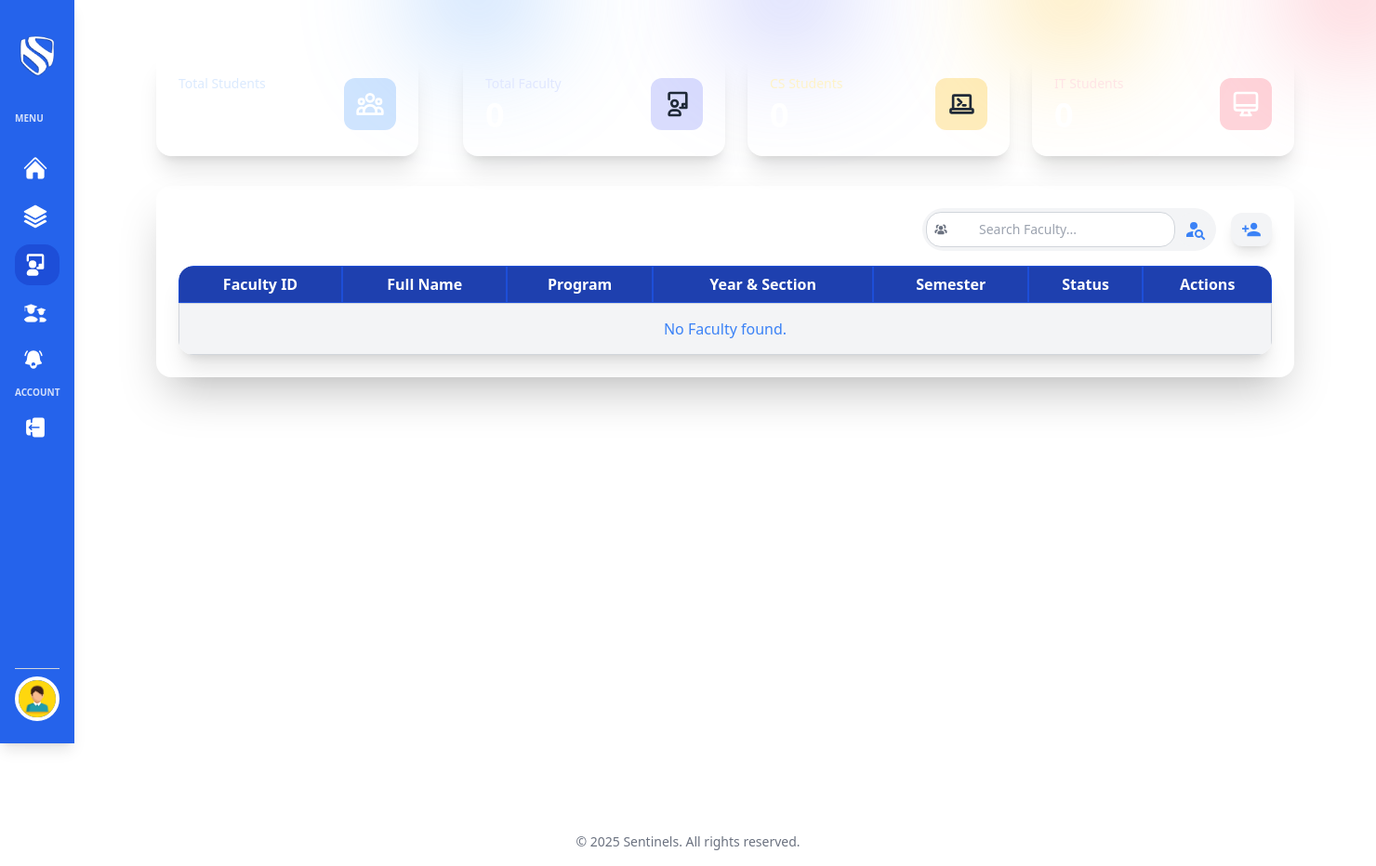
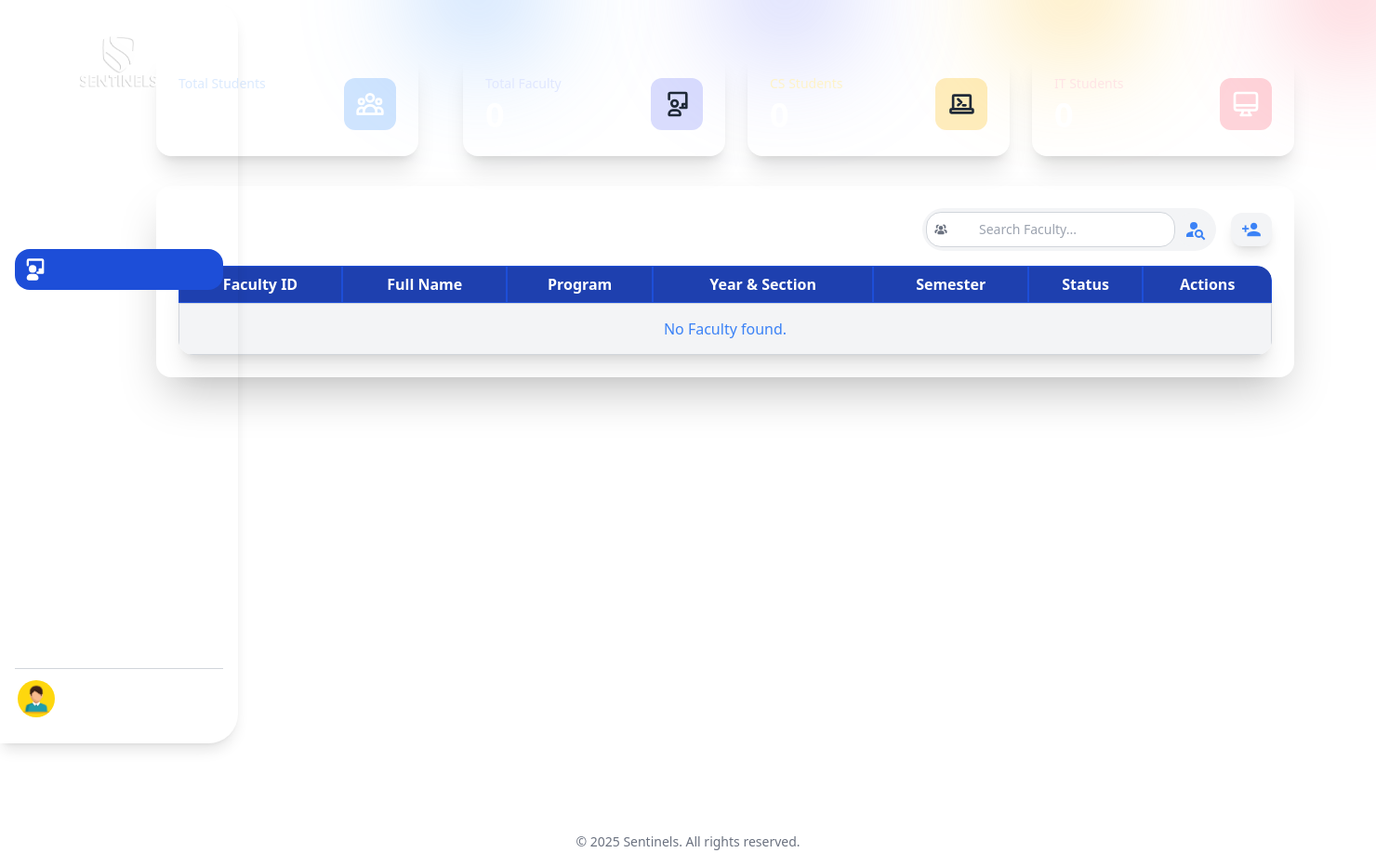
Before and after one commit to Yirmeyahuu/Sentinelsadmin, a Django app: page /Superadmin/Faculty-list/ in a window 1480 px wide. Shown: the whole page at 93% size. Run offline with Django 5.2, Linux system fonts and the light colour scheme; the visitor is signed in with stand-in values (Sample User, id 1); data that the repository does not hold is empty; style sheets or scripts are compiled from the project's sources; some libraries are stand-ins or nearby versions.

Commit message:
Updated Sidebar UI/UX
Modified the sidebar

```diff
--- a/theme/templates/Superadmin/superadmin-base.html
+++ b/theme/templates/Superadmin/superadmin-base.html
@@ -403,23 +403,23 @@
         <aside @mouseenter="expanded = true"
                @mouseleave="expanded = false"
                :class="expanded ? 'w-64' : 'w-20'"
-               class="bg-blue-600 text-white p-4 transition-all duration-700 ease-in-out fixed left-0 top-0 h-screen z-50 shadow-lg flex flex-col">
+               class="bg-gradient-to-br from-blue-500/90 to-blue-800 rounded-br-4xl rounded-tr-4xl text-white p-4 transition-all duration-700 ease-in-out fixed left-0 top-0 h-screen z-50 shadow-lg flex flex-col">
 
             <!-- Logo -->
-            <div class="relative flex items-center justify-center mb-6 mt-2 h-18 w-full overflow-hidden">
+            <div class="relative flex items-center justify-center mb-2 h-26 w-full overflow-hidden">
                 <img src="{% static 'assets/img/Sentinels Logo 2.1 (1).png' %}"
                      alt="Full Logo"
-                     class="h-26 w-auto absolute transition-all duration-500 ease-in-out"
+                     class="h-32 p-4 w-auto absolute transition-all duration-300 ease-in-out"
                      :class="expanded ? 'translate-x-0 opacity-100' : '-translate-x-full opacity-0'">
                 <img src="{% static 'assets/img/Sentinels Logo copy.png' %}"
                      alt="Icon Logo"
-                     class="h-12 w-auto absolute transition-all duration-500 ease-in-out"
+                     class="h-12 w-auto absolute transition-all duration-300 ease-in-out"
                      :class="expanded ? 'translate-x-full opacity-0' : 'translate-x-0 opacity-100'">
             </div>
 
             <!-- Sidebar Menu -->
             <nav>
-                <p class="text-white font-bold uppercase transition-all duration-600 ease-in-out mb-6"
+                <p class="text-white font-bold uppercase transition-all duration-600 ease-in-out mb-4"
                    :class="expanded ? 'text-sm opacity-100' : 'text-[10px] opacity-80'">
                     Menu
                 </p>
@@ -476,10 +476,10 @@
                     </li>
 
                     <!-- Faculty Menu -->
-                    <li x-data="{ open: false }" @mouseleave="expanded ? null : open = false">
+                    <li x-data="{ open: false }" @mouseleave="expanded ? (open = false) : (open = false)">
                         <!-- Faculty Parent Menu -->
                         <a @click="expanded && (open = !open)"
-                           class="faculty-parent-menu flex items-center justify-between p-2 hover:bg-blue-700 rounded-2xl cursor-pointer transition-all duration-600 ease-in-out mb-2">
+                        class="faculty-parent-menu flex items-center justify-between p-2 hover:bg-blue-700 rounded-2xl cursor-pointer transition-all duration-300 ease-in-out mb-2">
                             <div class="flex items-center">
                                 <svg viewBox="0 0 24 24" fill="currentColor" class="h-7 w-7 mr-2 flex-shrink-0">
                                     <g fill="currentColor"><path d="M6 2a2 2 0 0 0-2 2v4a1 1 0 0 0 2 0V4h12v7h-2a1 1 0 0 0-1 1v2h-1a1 1 0 1 0 0 2h5a1 1 0 0 0 1-1V3.857C20 2.985 19.367 2 18.268 2z"/><path d="M6 11.5a3.5 3.5 0 1 1 7 0a3.5 3.5 0 0 1-7 0M4 20a4 4 0 0 1 4-4h3a4 4 0 0 1 4 4a2 2 0 0 1-2 2H6a2 2 0 0 1-2-2"/></g>
@@ -507,67 +507,69 @@
                             </svg>
                         </a>
 
+                        <!-- Dropdown Menu -->
                         <ul x-show="expanded && open"
-                        x-transition:enter="transition ease-out duration-500"
-                        x-transition:enter-start="transform opacity-0 -translate-y-4 scale-95"
+                            x-transition:enter="transition ease-out duration-300"
+                            x-transition:enter-start="transform opacity-0 -translate-y-2 scale-95"
                             x-transition:enter-end="transform opacity-100 translate-y-0 scale-100"
-                        x-transition:leave="transition ease-in duration-1"
+                            x-transition:leave="transition ease-in duration-200"
                             x-transition:leave-start="transform opacity-100 translate-y-0 scale-100"
-                        x-transition:leave-end="transform opacity-0 -translate-y-4 scale-95"
-                        class="space-y-2 bg-blue-700 rounded-2xl shadow-lg p-2 border border-gray-300 origin-top">
+                            x-transition:leave-end="transform opacity-0 -translate-y-2 scale-95"
+                            class="space-y-2 bg-blue-700 rounded-2xl shadow-lg p-2 border border-gray-300/20 origin-top backdrop-blur-sm">
 
                             <!-- Faculty List Submenu -->
                             <li x-show="expanded && open"
                                 x-transition:enter="transition ease-out duration-200 delay-75"
-                            x-transition:enter-start="opacity-0 transform translate-y-4"
+                                x-transition:enter-start="opacity-0 transform translate-y-2"
                                 x-transition:enter-end="opacity-100 transform translate-y-0">
-                            <a
-                            data-page="/Superadmin/Faculty-list/"
+                                <a data-page="/Superadmin/Faculty-list/"
                                 href="/Superadmin/Faculty-list/"
                                 hx-get="{% url 'FacultyList' %}"
                                 hx-target="#mainContent"
                                 hx-push-url="true"
-                            class="faculty-parent-menu flex items-center p-2 hover:bg-blue-800 rounded-2xl cursor-pointer transition-all duration-300 ease-in-out">
-                                <span class="w-full">Faculty List</span>
+                                class="faculty-parent-menu flex items-center p-2 hover:bg-blue-800/80 rounded-xl cursor-pointer transition-all duration-300 ease-in-out group">
+                                    <span class="w-full group-hover:translate-x-1 transition-transform duration-300">Faculty List</span>
                                 </a>
                             </li>
+
+                            <!-- Faculty Status -->
                             <li x-show="expanded && open"
-                            x-transition:enter="transition ease-out duration-200 delay-75"
-                            x-transition:enter-start="opacity-0 transform translate-y-4"
+                                x-transition:enter="transition ease-out duration-200 delay-100"
+                                x-transition:enter-start="opacity-0 transform translate-y-2"
                                 x-transition:enter-end="opacity-100 transform translate-y-0">
-                            <a
-                            data-page="/Superadmin/Faculty-status/"
+                                <a data-page="/Superadmin/Faculty-status/"
                                    href="/Superadmin/Faculty-status/"
                                    hx-get="{% url 'Faculty_status' %}"
                                    hx-target="#mainContent"
                                    hx-push-url="true"
-                            class="faculty-parent-menu flex items-center p-2 hover:bg-blue-800 rounded-2xl cursor-pointer transition-all duration-300 ease-in-out">
-                                <span class="w-full">Faculty Status</span>
+                                   class="faculty-parent-menu flex items-center p-2 hover:bg-blue-800/80 rounded-xl cursor-pointer transition-all duration-300 ease-in-out group">
+                                    <span class="w-full group-hover:translate-x-1 transition-transform duration-300">Faculty Status</span>
                                 </a>
                             </li>
+
+                            <!-- Archived Faculty -->
                             <li x-show="expanded && open"
-                            x-transition:enter="transition ease-out duration-200 delay-75"
-                            x-transition:enter-start="opacity-0 transform translate-y-4"
+                                x-transition:enter="transition ease-out duration-200 delay-125"
+                                x-transition:enter-start="opacity-0 transform translate-y-2"
                                 x-transition:enter-end="opacity-100 transform translate-y-0">
-                            <a
-                            data-page="/Superadmin/Faculty-Archived/"
+                                <a data-page="/Superadmin/Faculty-Archived/"
                                    href="/Superadmin/Faculty-Archived/"
                                    hx-get="{% url 'Faculty_Archived' %}"
                                    hx-target="#mainContent"
                                    hx-push-url="true"
-                            class="faculty-parent-menu flex items-center p-2 hover:bg-blue-800 rounded-2xl cursor-pointer transition-all duration-300 ease-in-out">
-                                <span class="w-full">Archived Faculty</span>
+                                   class="faculty-parent-menu flex items-center p-2 hover:bg-blue-800/80 rounded-xl cursor-pointer transition-all duration-300 ease-in-out group">
+                                    <span class="w-full group-hover:translate-x-1 transition-transform duration-300">Archived Faculty</span>
                                 </a>
                             </li>
-
                         </ul>
                     </li>
 
-                    <!-- Replace the Student menu section -->
-                    <li x-data="{ open: false }" @mouseleave="expanded ? null : open = false">
-                        <!-- Parent Menu -->
+
+                    <!-- Student Menu -->
+                    <li x-data="{ open: false }" @mouseleave="expanded ? (open = false) : (open = false)">
+                        <!-- Faculty Parent Menu -->
                         <a @click="expanded && (open = !open)"
-                           class="students-parent-menu flex items-center justify-between p-2 hover:bg-blue-700 rounded-2xl cursor-pointer transition-all duration-600 ease-in-out mb-2">
+                        class="students-parent-menu flex items-center justify-between p-2 hover:bg-blue-700 rounded-2xl cursor-pointer transition-all duration-300 ease-in-out mb-2">
                             <div class="flex items-center">
                                 <svg viewBox="0 0 24 24" fill="currentColor" class="h-7 w-7 mr-2 flex-shrink-0">
                                     <g fill="#ffff" stroke="currentColor" stroke-linecap="round" stroke-linejoin="round" stroke-width=".5" color="currentColor"><path d="M2.5 6L8 4l5.5 2L11 7.5V9s-.667-.5-3-.5S5 9 5 9V7.5zm0 0v4"/><path d="M11 8.5v.889c0 1.718-1.343 3.111-3 3.111s-3-1.393-3-3.111V8.5m10.318 2.53s.485-.353 2.182-.353s2.182.352 2.182.352m-4.364 0V10L13.5 9l4-1.5l4 1.5l-1.818 1v1.03m-4.364 0v.288a2.182 2.182 0 1 0 4.364 0v-.289M4.385 15.926c-.943.527-3.416 1.602-1.91 2.947C3.211 19.53 4.03 20 5.061 20h5.878c1.03 0 1.85-.47 2.586-1.127c1.506-1.345-.967-2.42-1.91-2.947c-2.212-1.235-5.018-1.235-7.23 0M16 20h3.705c.773 0 1.387-.376 1.939-.902c1.13-1.076-.725-1.936-1.432-2.357A5.34 5.34 0 0 0 16 16.214"/></g>
@@ -596,18 +598,18 @@
                         </a>
 
                         <ul x-show="expanded && open"
-                        x-transition:enter="transition ease-out duration-500"
-                        x-transition:enter-start="transform opacity-0 -translate-y-4 scale-95"
+                            x-transition:enter="transition ease-out duration-300"
+                            x-transition:enter-start="transform opacity-0 -translate-y-2 scale-95"
                             x-transition:enter-end="transform opacity-100 translate-y-0 scale-100"
-                        x-transition:leave="transition ease-in duration-1"
+                            x-transition:leave="transition ease-in duration-200"
                             x-transition:leave-start="transform opacity-100 translate-y-0 scale-100"
-                        x-transition:leave-end="transform opacity-0 -translate-y-4 scale-95"
-                        class="space-y-2 bg-blue-700 rounded-2xl shadow-lg p-2 border border-gray-300 origin-top">
+                            x-transition:leave-end="transform opacity-0 -translate-y-2 scale-95"
+                            class="space-y-2 bg-blue-700 rounded-2xl shadow-lg p-2 border border-gray-300/20 origin-top backdrop-blur-sm">
 
                             <!-- Enrolled Students Item -->
                             <li x-show="expanded && open"
-                            x-transition:enter="transition ease-out duration-200 delay-150"
-                            x-transition:enter-start="opacity-0 transform translate-y-4"
+                                x-transition:enter="transition ease-out duration-200 delay-75"
+                                x-transition:enter-start="opacity-0 transform translate-y-2"
                                 x-transition:enter-end="opacity-100 transform translate-y-0">
                                 <a
                                 data-page="/Superadmin/student-list/"
@@ -615,15 +617,15 @@
                                 hx-get="{% url 'student-list' %}"
                                 hx-target="#mainContent"
                                 hx-push-url="true"
-                            class="students-parent-menu flex items-center p-2 hover:bg-blue-800 rounded-2xl cursor-pointer transition-all duration-300 ease-in-out">
-                                <span class="w-full">Student List</span>
+                                class="faculty-parent-menu flex items-center p-2 hover:bg-blue-800/80 rounded-xl cursor-pointer transition-all duration-300 ease-in-out group">
+                                    <span class="w-full group-hover:translate-x-1 transition-transform duration-300">Student List</span>
                                 </a>
                             </li>
 
                             <!-- Student -->
                             <li x-show="expanded && open"
-                            x-transition:enter="transition ease-out duration-200 delay-225"
-                            x-transition:enter-start="opacity-0 transform translate-y-4"
+                                x-transition:enter="transition ease-out duration-200 delay-75"
+                                x-transition:enter-start="opacity-0 transform translate-y-2"
                                 x-transition:enter-end="opacity-100 transform translate-y-0">
                                 <a
                                 data-page="/Superadmin/Student-status/"
@@ -631,13 +633,13 @@
                                 hx-get="{% url 'superadmin-student-status' %}"
                                 hx-target="#mainContent"
                                 hx-push-url="true"
-                            class="students-parent-menu flex items-center p-2 hover:bg-blue-800 rounded-2xl cursor-pointer transition-all duration-300 ease-in-out">
-                                <span class="w-full">Student Status</span>
+                                class="faculty-parent-menu flex items-center p-2 hover:bg-blue-800/80 rounded-xl cursor-pointer transition-all duration-300 ease-in-out group">
+                                    <span class="w-full group-hover:translate-x-1 transition-transform duration-300">Student Status</span>
                                 </a>
                             </li>
                             <li x-show="expanded && open"
-                            x-transition:enter="transition ease-out duration-200 delay-225"
-                            x-transition:enter-start="opacity-0 transform translate-y-4"
+                                x-transition:enter="transition ease-out duration-200 delay-75"
+                                x-transition:enter-start="opacity-0 transform translate-y-2"
                                 x-transition:enter-end="opacity-100 transform translate-y-0">
                                 <a
                                 data-page="/Superadmin/Student-Archived/"
@@ -645,8 +647,8 @@
                                 hx-get="{% url 'superadmin_student_archived' %}"
                                 hx-target="#mainContent"
                                 hx-push-url="true"
-                            class="students-parent-menu flex items-center p-2 hover:bg-blue-800 rounded-2xl cursor-pointer transition-all duration-300 ease-in-out">
-                                <span class="w-full">Archived Students</span>
+                                class="faculty-parent-menu flex items-center p-2 hover:bg-blue-800/80 rounded-xl cursor-pointer transition-all duration-300 ease-in-out group">
+                                    <span class="w-full group-hover:translate-x-1 transition-transform duration-300">Archived Students</span>
                                 </a>
                             </li>
                         </ul>
```
Also changed, not shown: theme/templates/Faculty/faculty-base.html (+17 -17 lines). Lines whose indentation alone changed are shown as unchanged.
